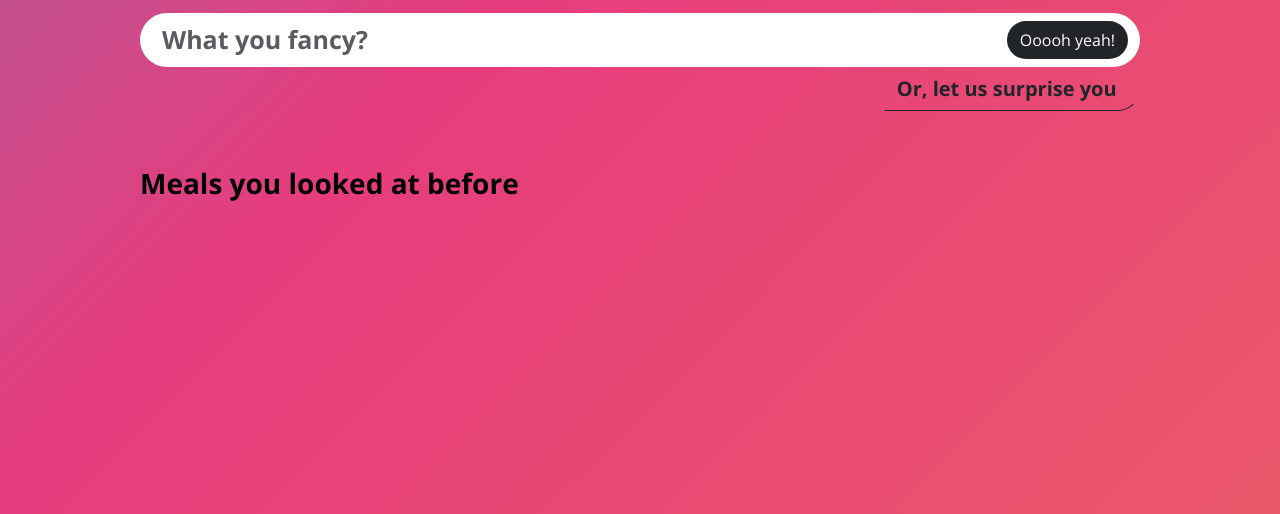
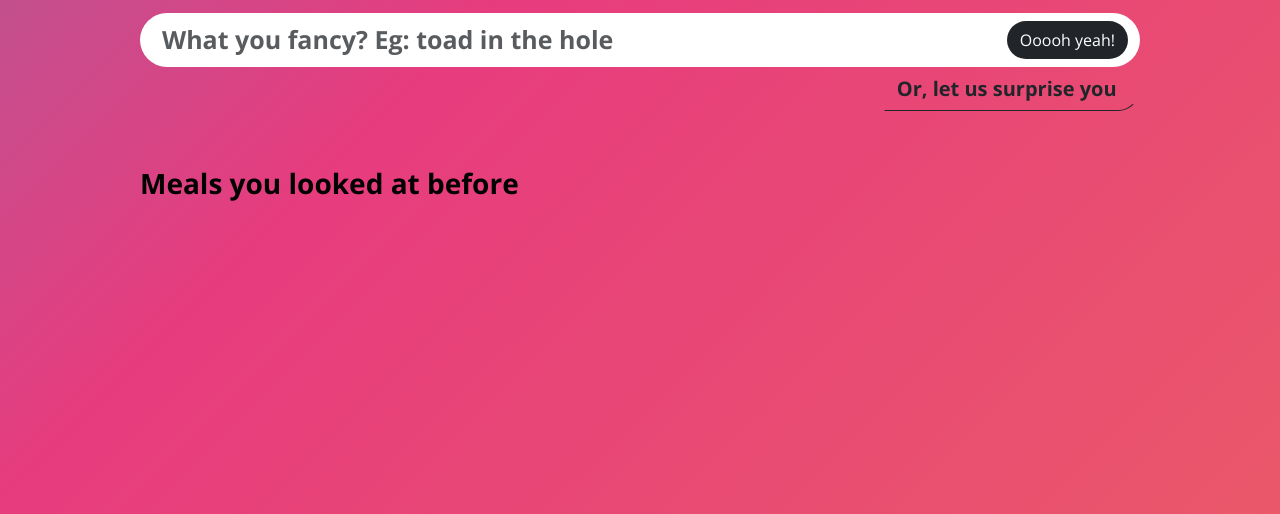
Before and after one commit to marcahudson26/symmetrical-guacamole-project1, a plain HTML site: page eat-in.html in a window 1280 px wide. Shown: the part 286-800 px from the top of the page. Drawn offline with nearby package versions, Linux system fonts and the light colour scheme.

Commit message:
changes to html and read me

```diff
--- a/eat-in.html
+++ b/eat-in.html
@@ -36,8 +36,9 @@
         <div class="input-group justify-content-end mb-3">
             <div class="input-group search">
 
-                <input class="form-control search py-2" type="search" id="search-input" placeholder="What you fancy?"
-                    aria-labelledby="form-heading" aria-controls="today forecast" />
+                <input class="form-control search py-2" type="search" id="search-input"
+                    placeholder="What you fancy? Eg: toad in the hole" aria-labelledby="form-heading"
+                    aria-controls="today forecast" />
                 <div class="input-group-text">
                     <button type="submit" class="btn text-white bg-dark search-button d-block w-100 " id="search-button"
                         aria-label="submit search">
```
Also changed, not shown: eat-out.html (+2 -1 lines), 1 other file.
